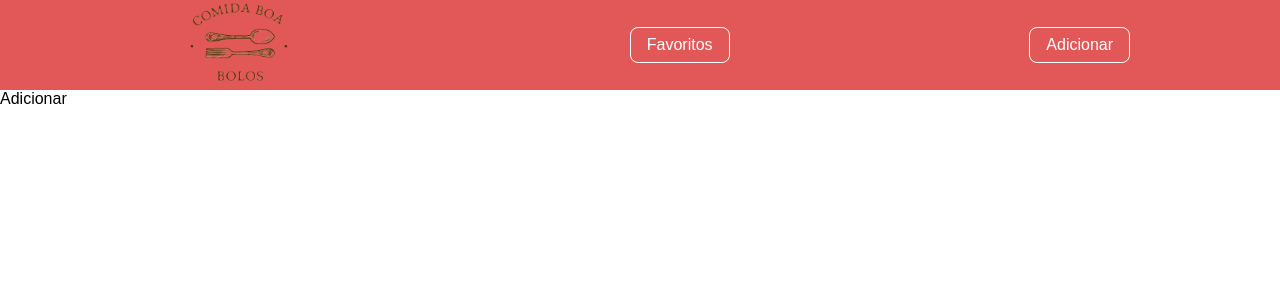
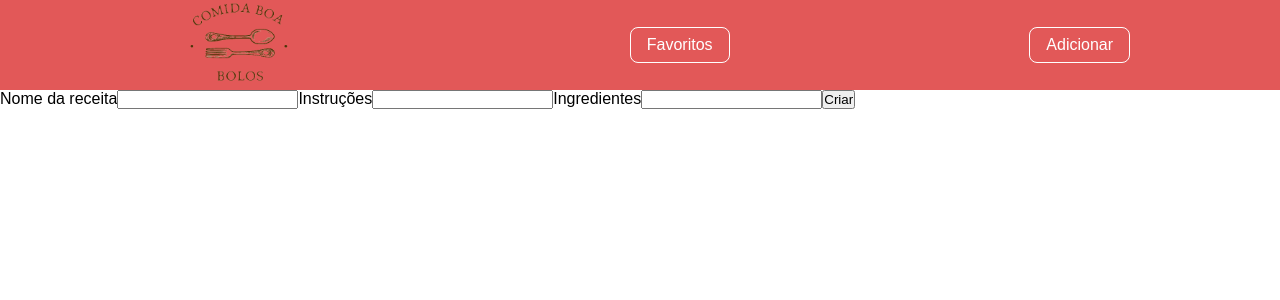
Before and after one commit to Leonardo-Veque/receitas, a React (Create React App) app: page /adicionar in a window 1280 px wide. Shown: the top 300 px of the page. Built offline with nearby package versions, Linux system fonts and the light colour scheme.

Commit message:
Criar json no adicionar

```diff
--- a/src/pages/Adicionar.jsx
+++ b/src/pages/Adicionar.jsx
@@ -1,6 +1,31 @@
 import React from "react";
+import { useState, useEffect } from "react";
 
 export const Adicionar = () => {
-  return <div>Adicionar</div>;
+  const [receita, setReceita] = useState({});
+  const [nome, setNome] = useState("");
+  const [instrucoes, setInstrucoes] = useState("");
+  const [ingrediente, setIngrediente] =  useState("");
+
+  function criar (e){
+    setReceita([nome,instrucoes,ingrediente]);
+    e.preventDefeault()
+  }
+  useEffect(()=>{
+    localStorage.setItem("receita",JSON.stringify([receita]))
+
+  },[receita])
+
+  return(
+    <form>
+      <label htmlFor="">Nome da receita</label>
+      <input type="text" name="nome" id="nome"  onChange={(e)=>setNome(e.target.value)}/>
+      <label>Instruções</label>
+      <input type="text" name="instrucoes" onChange={(e)=>setInstrucoes(e.target.value)} id="inst" />
+      <label htmlFor="">Ingredientes</label>
+      <input type="text" name="ingrediente" id="Ing" onChange={(e)=>setIngrediente(e.target.value)} />
+      <button onClick={criar}>Criar</button>
+    </form>
+  )
 };
 export default Adicionar;
```
